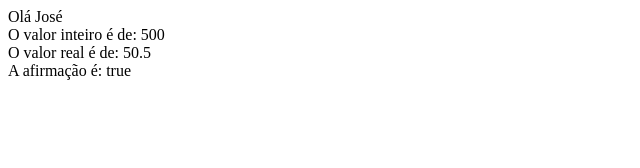
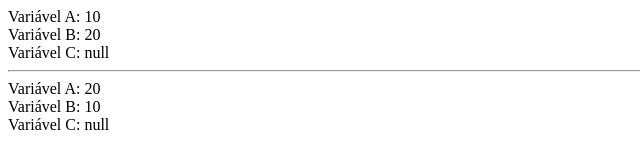
Before and after one commit to mkareis/JavaScript, a plain HTML site: page index.html in a window 1280 px wide. Shown: the whole page, without its empty margins (0-640 px from the left). Drawn offline with Linux system fonts and the light colour scheme.

Commit message:
Exercicio ABC

```diff
--- a/JavaScript.js
+++ b/JavaScript.js
@@ -1,10 +1,17 @@
-var texto = 'Olá mundo';
-var inteiro = 500;
-var real = 50.5;
-var booleano = true;
-var nome = 'José';
+var a = 10;
+var b = 20;
+var c = null;
 
-document.write("Olá " + nome + "<br>");
-document.write("O valor inteiro é de: " + inteiro + "<br>");
-document.write("O valor real é de: " + real + "<br>");
-document.write("A afirmação é: " + booleano + "<br>");
+document.write("Variável A: " + a + "<br>");
+document.write("Variável B: " + b + "<br>");
+document.write("Variável C: " + c + "<br>");
+
+document.writeln('<hr />')
+var c = a;
+var a = b;
+var b = c;
+var c = null;
+
+document.write("Variável A: " + a + "<br>");
+document.write("Variável B: " + b + "<br>");
+document.write("Variável C: " + c + "<br>");
```
Also changed, not shown: index.html (+4 -1 lines), 1 other file.
